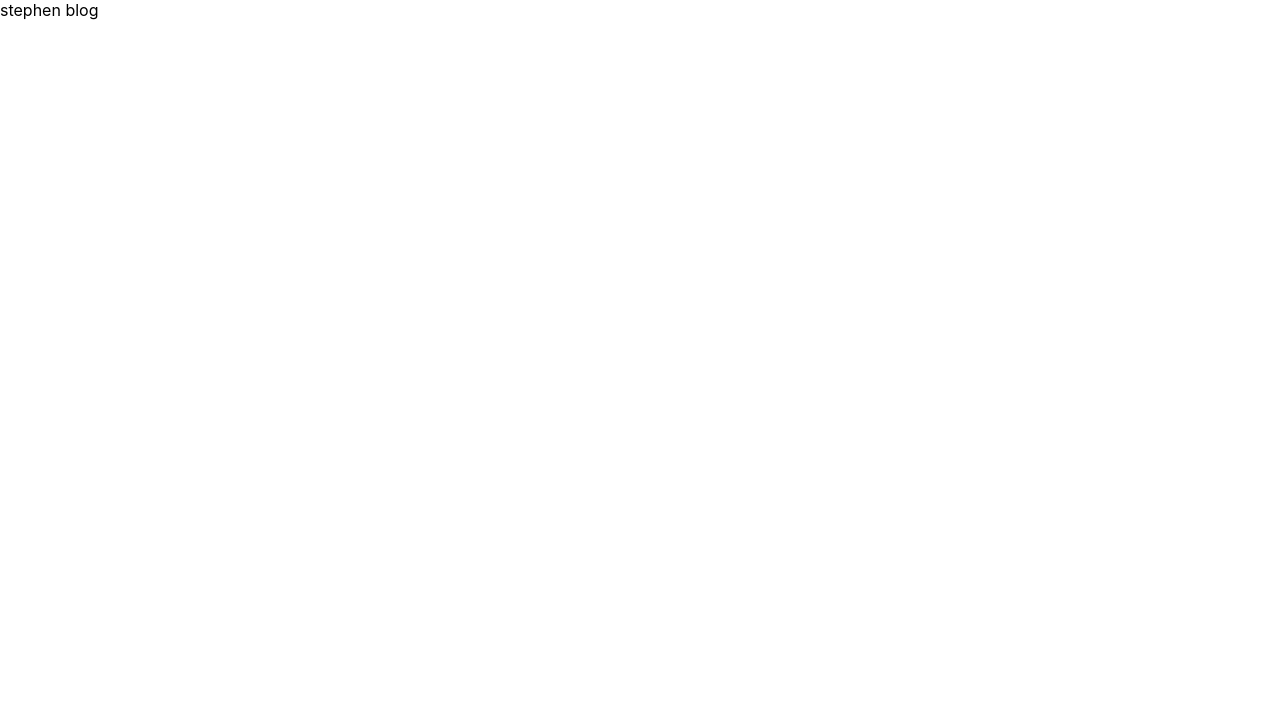
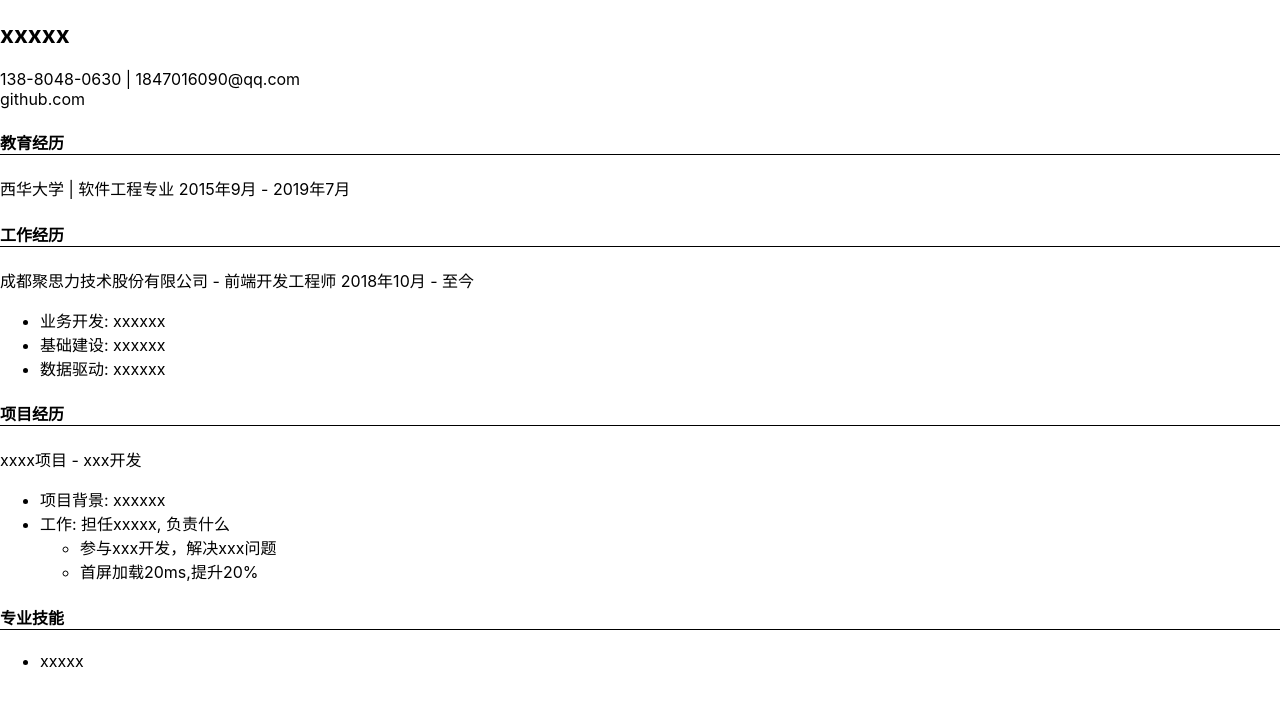
Before and after one commit to 1847016090/testGithubActions, a React (Create React App) app: page / in a window 1280 px wide. Shown: the top 706 px of the page. Built offline with nearby package versions, Linux system fonts and the light colour scheme.

Commit message:
fix: add cv

```diff
--- a/src/App.css
+++ b/src/App.css
@@ -1,38 +1,7 @@
-.App {
-  text-align: center;
+.cv {
+  height: 100%;
 }
 
-.App-logo {
-  height: 40vmin;
-  pointer-events: none;
+.cv .header-title {
+  border-bottom: 1px solid black;
 }
-
-@media (prefers-reduced-motion: no-preference) {
-  .App-logo {
-    animation: App-logo-spin infinite 20s linear;
-  }
-}
-
-.App-header {
-  background-color: #282c34;
-  min-height: 100vh;
-  display: flex;
-  flex-direction: column;
-  align-items: center;
-  justify-content: center;
-  font-size: calc(10px + 2vmin);
-  color: white;
-}
-
-.App-link {
-  color: #61dafb;
-}
-
-@keyframes App-logo-spin {
-  from {
-    transform: rotate(0deg);
-  }
-  to {
-    transform: rotate(360deg);
-  }
-}
--- a/src/App.js
+++ b/src/App.js
@@ -1,7 +1,60 @@
+import "./App.css";
+
 function App() {
   return (
-    <div>
-        stephen blog
+    <div className="cv">
+      {/* 个人信息 */}
+      <div>
+        <h2>xxxxx</h2>
+        <div>138-8048-0630 | 1847016090@qq.com</div>
+        <div>github.com</div>
+      </div>
+      {/* 教育经历 */}
+      <div>
+        <h4 class="header-title">教育经历</h4>
+        <div>西华大学 | 软件工程专业 2015年9月 - 2019年7月</div>
+      </div>
+      {/* 工作经历 */}
+      <div>
+        <h4 class="header-title">工作经历</h4>
+        <div>成都聚思力技术股份有限公司 - 前端开发工程师 2018年10月 - 至今</div>
+        <ul>
+          <li>业务开发: xxxxxx</li>
+          <li>基础建设: xxxxxx</li>
+          <li>数据驱动: xxxxxx</li>
+        </ul>
+      </div>
+      {/* 项目经历 */}
+      <div>
+        <h4 className="header-title">项目经历</h4>
+        <div>xxxx项目 - xxx开发
+        <ul>
+          <li>
+            项目背景: xxxxxx
+          </li>
+          <li>
+            工作: 担任xxxxx, 负责什么
+            <ul>
+              <li>
+                参与xxx开发，解决xxx问题
+              </li>
+              <li>
+                首屏加载20ms,提升20%
+              </li>
+            </ul>
+          </li>
+        </ul>
+        </div>
+      </div>
+      {/* 专业技能 */}
+      <div>
+        <h4 className="header-title">专业技能</h4>
+        <ul>
+          <li>
+            xxxxx
+          </li>
+        </ul>
+      </div>
     </div>
   );
 }
```
